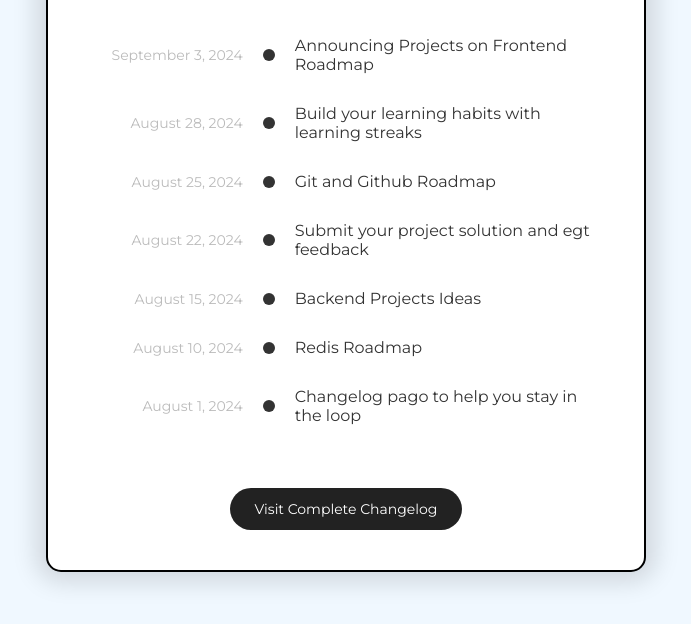
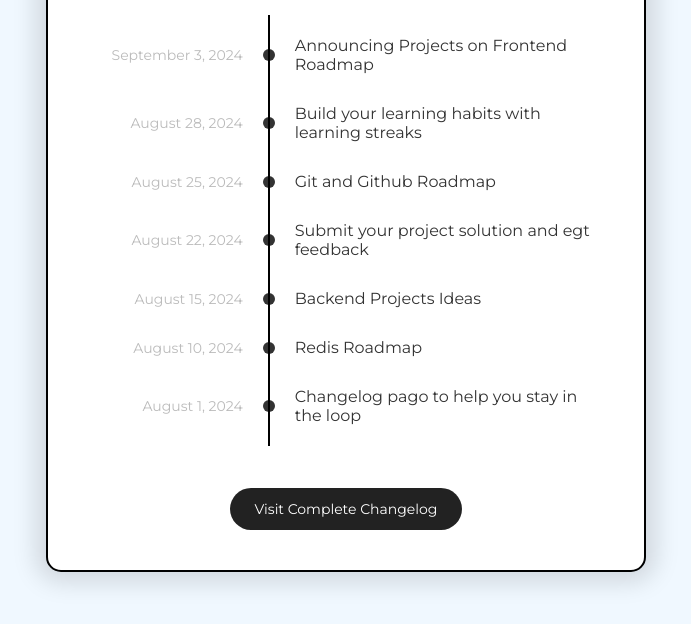
Before and after one commit to richiechz-dev/Changelog-Component, a plain HTML site: page index.html in a window 1280 px wide. Shown: the part 170-794 px from the top of the page, without its empty margins (294-985 px from the left). Drawn offline with Linux system fonts and the light colour scheme.

Commit message:
hover dot

```diff
--- a/assets/style.css
+++ b/assets/style.css
@@ -73,6 +73,34 @@ a {
   position: relative;
 }
 
+
+.timeline-dot::before {
+  content: "";
+  position: absolute;
+  top: 50%;
+  left: 50%;
+  transform: translate(-50%, -50%);
+  width: 2px;
+  height: 5rem;
+  background-color: black;
+}
+
+.timeline-dot::after {
+  content: "";
+  position: absolute;
+  top: 50%;
+  left: 50%;
+  transform: translate(-50%, -50%);
+  width: 2px;
+  height: 5rem;
+  background-color: black;
+}
+.timeline-dot:hover {
+  background-color: #555;
+  transform: scale(1.5);
+  z-index: 2;
+}
+
 .timeline-content {
   flex: 2;
   text-align: left;
--- a/index.html
+++ b/index.html
@@ -23,7 +23,7 @@
         <section class="timeline">
           <article class="timeline-item">
             <div class="timeline-date">September 3, 2024</div>
-            <div class="timeline-dot"></div>
+            <div class="timeline-dot dot"></div>
             <p class="timeline-content">
               Announcing Projects on Frontend Roadmap
             </p>
```
